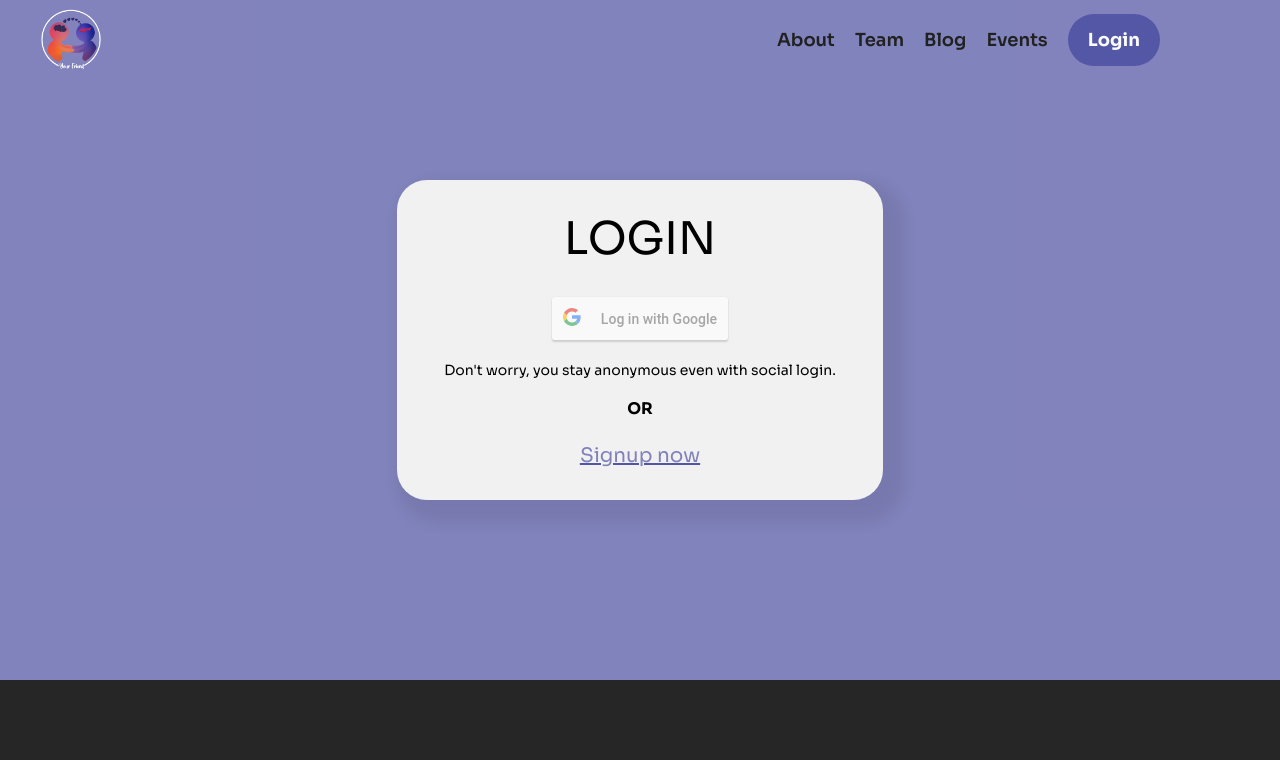
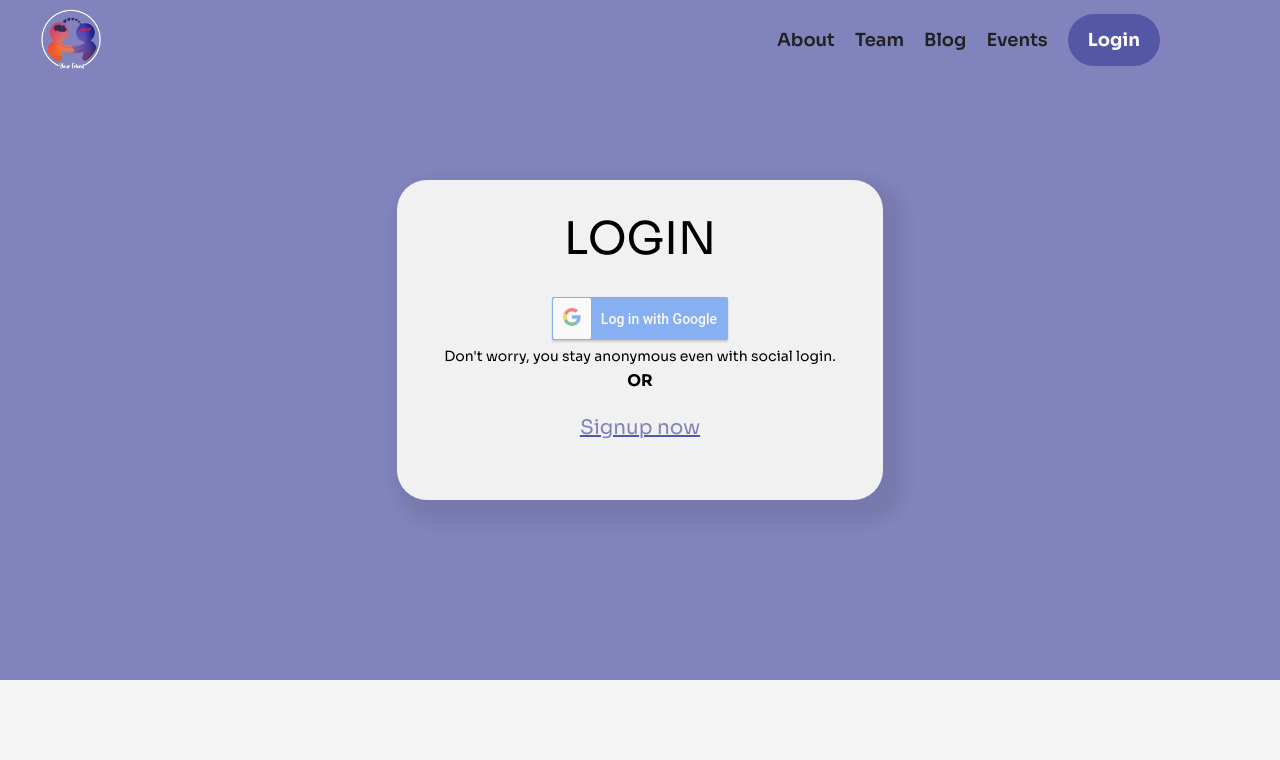
Before and after one commit to tashi2408/yourFriend, a React (Create React App) app: page /login in a window 1280 px wide. Shown: the top 760 px of the page. Built offline with nearby package versions, Linux system fonts and the light colour scheme.

Commit message:
profile ui

```diff
--- a/package.json
+++ b/package.json
@@ -4,12 +4,14 @@
   "version": "0.1.0",
   "private": true,
   "dependencies": {
+    "@date-io/date-fns": "^1.3.13",
     "@emotion/react": "^11.8.2",
     "@emotion/styled": "^11.8.1",
     "@fortawesome/free-solid-svg-icons": "^6.0.0",
     "@fortawesome/react-fontawesome": "^0.1.17",
     "@mui/lab": "^5.0.0-alpha.73",
     "@mui/material": "^5.5.1",
+    "date-fns": "^2.28.0",
     "dotenv": "^16.0.0",
     "express": "^4.17.3",
     "framer-motion": "^4.1.17",
--- a/src/App.js
+++ b/src/App.js
@@ -13,7 +13,9 @@ import Webinars from './pages/Webinar/Webinar';
 import { useState } from 'react';
 import { Link } from 'react-router-dom';
 import Review from './dashboard/bookings/Review';
+import Profile from './dashboard/students/Profile';
 import Sessions from './dashboard/students/Sessions';
+import Password from './dashboard/students/Password';
 import Pricing from './dashboard/students/Pricing';
 import Login from './dashboard/Login';
 import Signup from './dashboard/Signup';
@@ -44,7 +46,9 @@ function App() {
         <Route path={'/webinars'} component={Webinars} />
         <Route path={'/blog/:id'} component={Post} />
         <Route path={'/dashboard/bookings'} component={Review} />
+        <Route path={'/profile'} component={Profile} />
         <Route path={'/sessions'} component={Sessions} />
+        <Route path={'/password'} component={Password} />
         <Route path={'/pricing'} component={Pricing} />
         <Route path={'/login'} component={Login} />
         <Route path={'/signup'} component={Signup} />
@@ -57,7 +61,7 @@ function App() {
         <Route path={'/bookAppointment/mode'} component={BookAppointmentMode} />
         <Route component={NotFound} />
       </Switch>
-      <Footer />
+
     </BrowserRouter>
   );
 }
--- a/src/dashboard/Login.js
+++ b/src/dashboard/Login.js
@@ -50,7 +50,7 @@ function Login() {
                 <Redirect to='/dashboard' />
               ) : (
                 <div>
-                  <GoogleLogin
+                  <GoogleLogin theme="dark"
                     clientId={process.env.REACT_APP_GOOGLE_CLIENT_ID}
                     buttonText="Log in with Google"
                     onSuccess={handleLogin}
```
Also changed, not shown: 1 other file (tests, documents, lock files or other folders).
